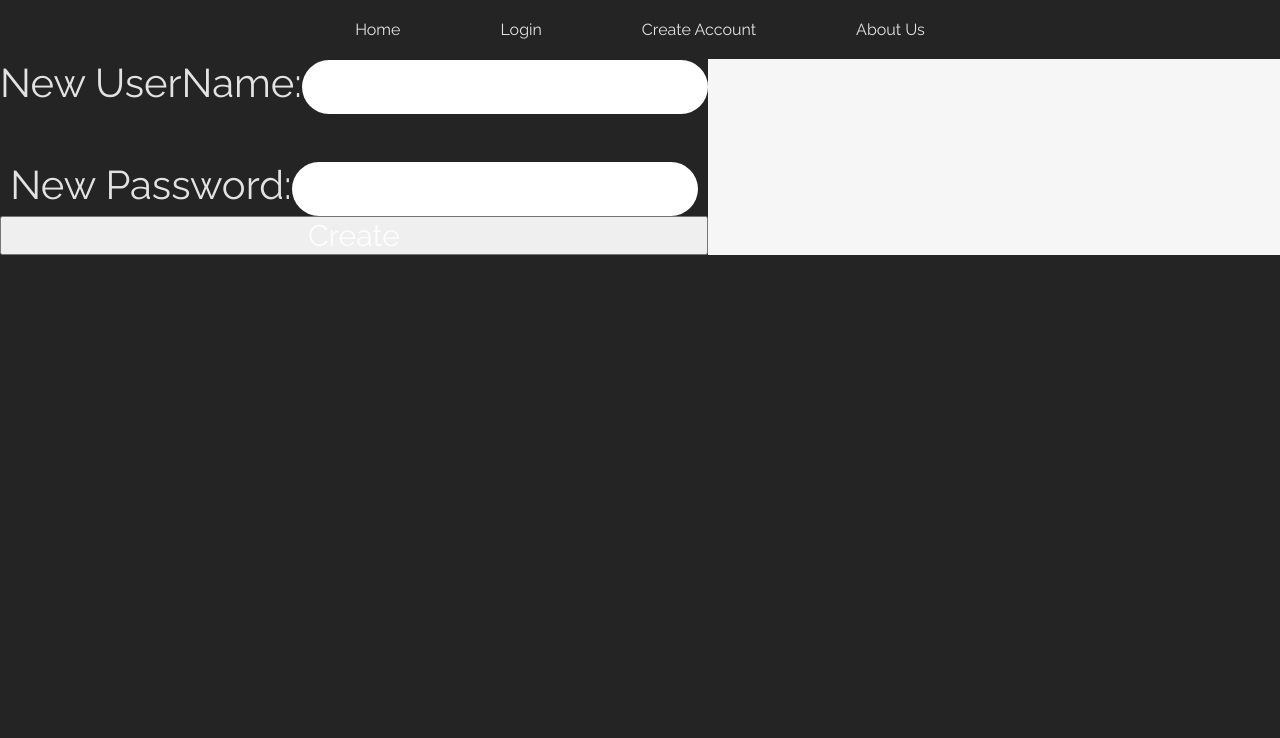
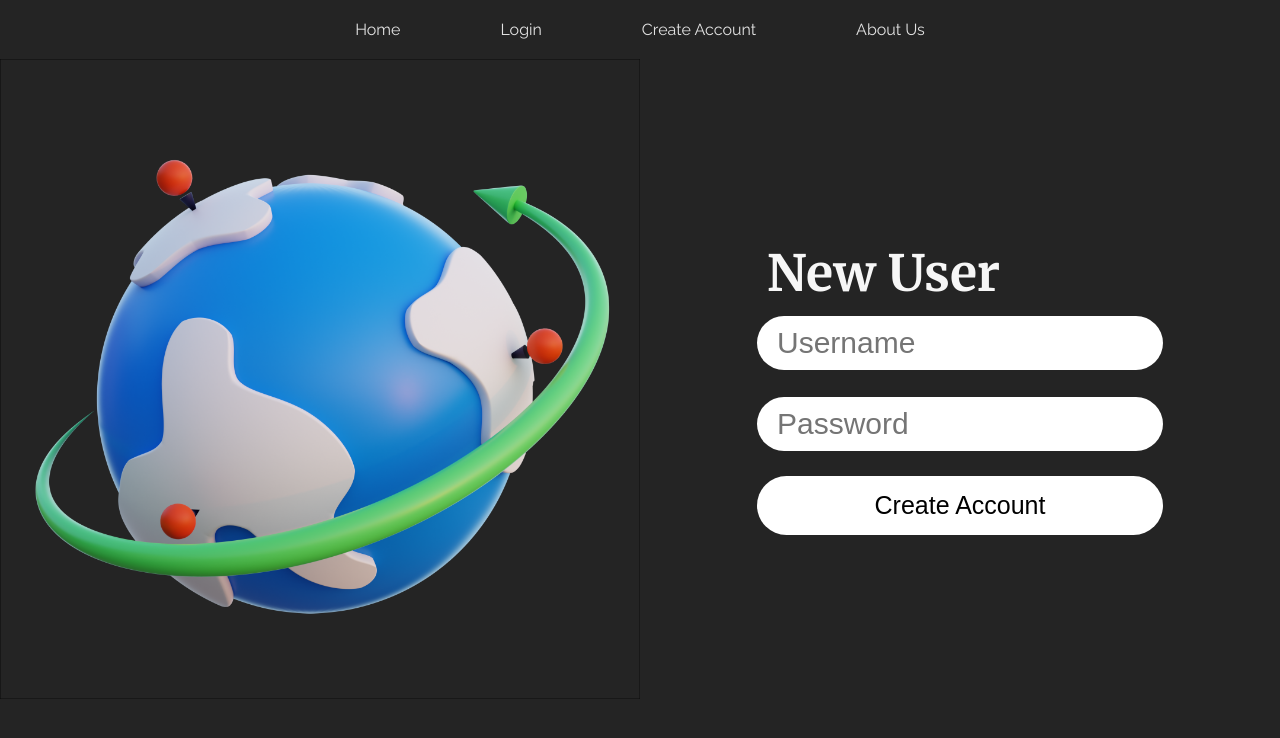
Before and after one commit to sergiogonzalezyes/Chat-Appliacation3, a React (Vite) app in the folder Chat-Application/: page /CreateUser in a window 1280 px wide. Shown: the top 738 px of the page. Built offline with nearby package versions, Linux system fonts and the light colour scheme; no server answers.

Commit message:
added somethings to the create user screen

```diff
--- a/Chat-Application/src/pages/CreateUser.jsx
+++ b/Chat-Application/src/pages/CreateUser.jsx
@@ -1,58 +1,79 @@
 import { Navigate } from "react-router-dom";
-import React, { useState,useEffect } from "react";
+import { useState,useEffect } from "react";
 import axios from "axios";
-// import { get } from "http";
+import TreeSitter from "../images/Saly-44.png";
 
 
-export function CreateUser() {
-    const[username, setUsername]= useState('');
-    const[userpassword, setUserPassword]= useState('');
+export const CreateUser = () => {
     const [data, setData] = useState([]);
-        const handleusername =(event)=>{
-            const username=event.target.value;
-            console.log(username);
-            setUsername(username);
+    const [userName, SetuserName] = useState("");
+    const [password, Setpassword] = useState("");
+    const [IncorrectUserName, SetIncorrectUserName] = useState("");
+    const [createNewUser, setCreateNewUser] = useState(false);
+
+
+
+    const loadData = async () => {
+        const response = await axios.get("http://localhost:5000/api/get");
+        setData(response.data);
+
+    };
+
+    useEffect(() => {
+        loadData();
+
+    }, []);
+
+    const getInput = () => {
+        data.map((loginInfo) => {
+            const userNameLowerCase = userName.toLocaleLowerCase() ;
+            if(loginInfo.username === userNameLowerCase && loginInfo.password === password){
+               setuserLoginVerify(true)
+
+            }else {
+                SetIncorrectUserName('Username Is already in Use')
             }
+        })
 
-        const handleuserpassword =(event)=>{
-            const userpassword=event.target.value;
-            console.log(userpassword);
-            setUserPassword(userpassword);
     }
 
 
 
-        const submitUser= async (e)=> {
-            e.preventDefault();
-            const userdata ={ username:username, password:userpassword };
 
-                await axios.post('http://127.0.0.1:5000/createUser', userdata )
-                .then(result=>{
-                    console.log(result);})
+    if (createNewUser) {
+        return <Navigate to="/createUser" />;
     }
 
 
     return (
-        <React.Fragment>
         <div className="loginComponent">
-                    <form onSubmit={ submitUser } >
+            <div className="left">
+                <img className="loginImage" src={TreeSitter} alt="" />
+            </div>
+            <div className="right">
+                <div className="right-form">
+                <p className="Sign_In">New User</p>
+                <form>
                 <label className="name">
-                    New UserName:
-                    <input type="text" name="user_name" onChange={(e)=> handleusername(e)} />
+                    <input type="text" placeholder="Username" name="name" onChange={(e) => {SetuserName(e.target.value)}}/>
                 </label>
-                <br />
-                <label className="name">
-                    New Password:
-                    <input type="text" name="user_password" onChange={(e)=> handleuserpassword(e)} />
+                <label className="name_2">
+                    <input type="password" placeholder="Password" name="password" className="input" onChange={(e) => {Setpassword(e.target.value)}} />
                 </label>
+                <div className="wrongInputMessage">{IncorrectUserName}</div>
+            </form>
+            <div>
             <button
-                type="submit"
-                className="button"
+               className="Home_Buttons_Sign_In"
+                onClick={getInput}
             >
-                Create
+                Create Account
             </button>
-            </form>
+
             </div>
-        </React.Fragment>
-    )
-}
+                </div>
+
+            </div>
+        </div>
+    );
+};
```
Lines whose indentation alone changed are shown as unchanged.
